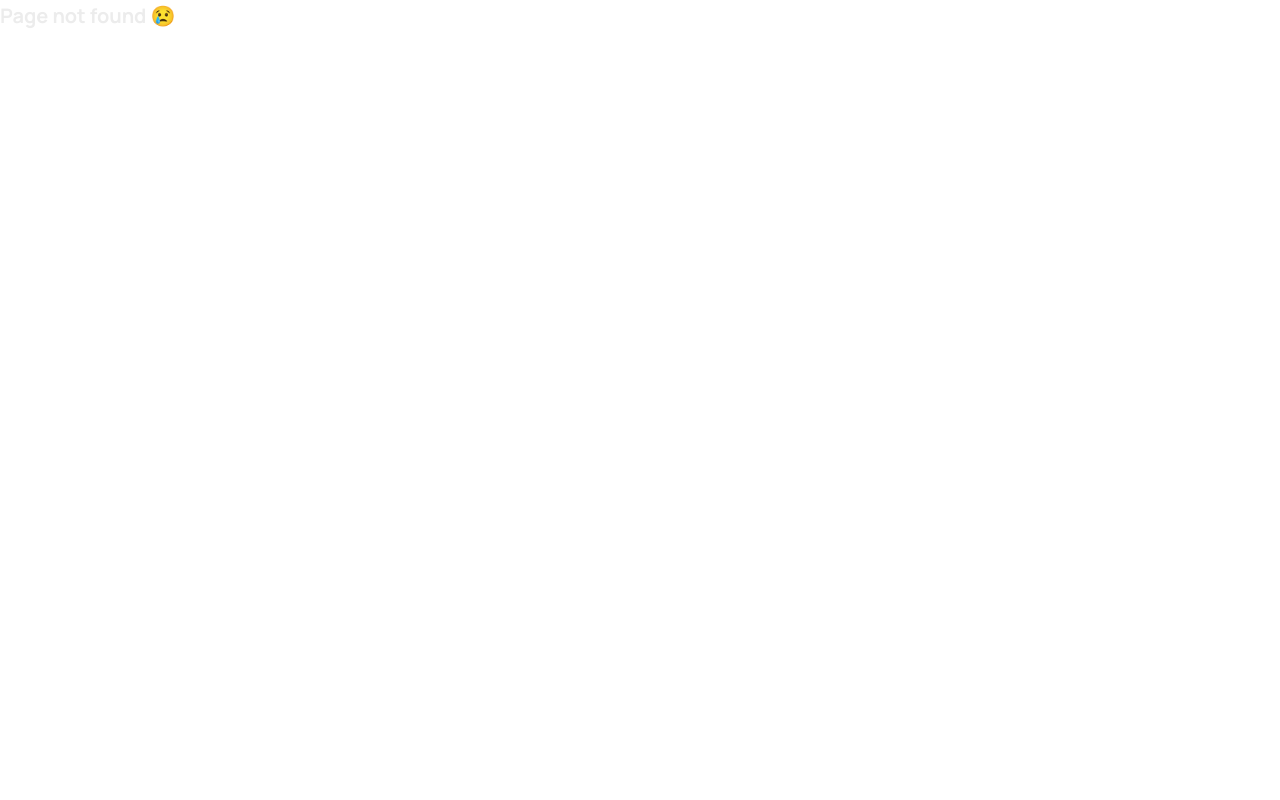
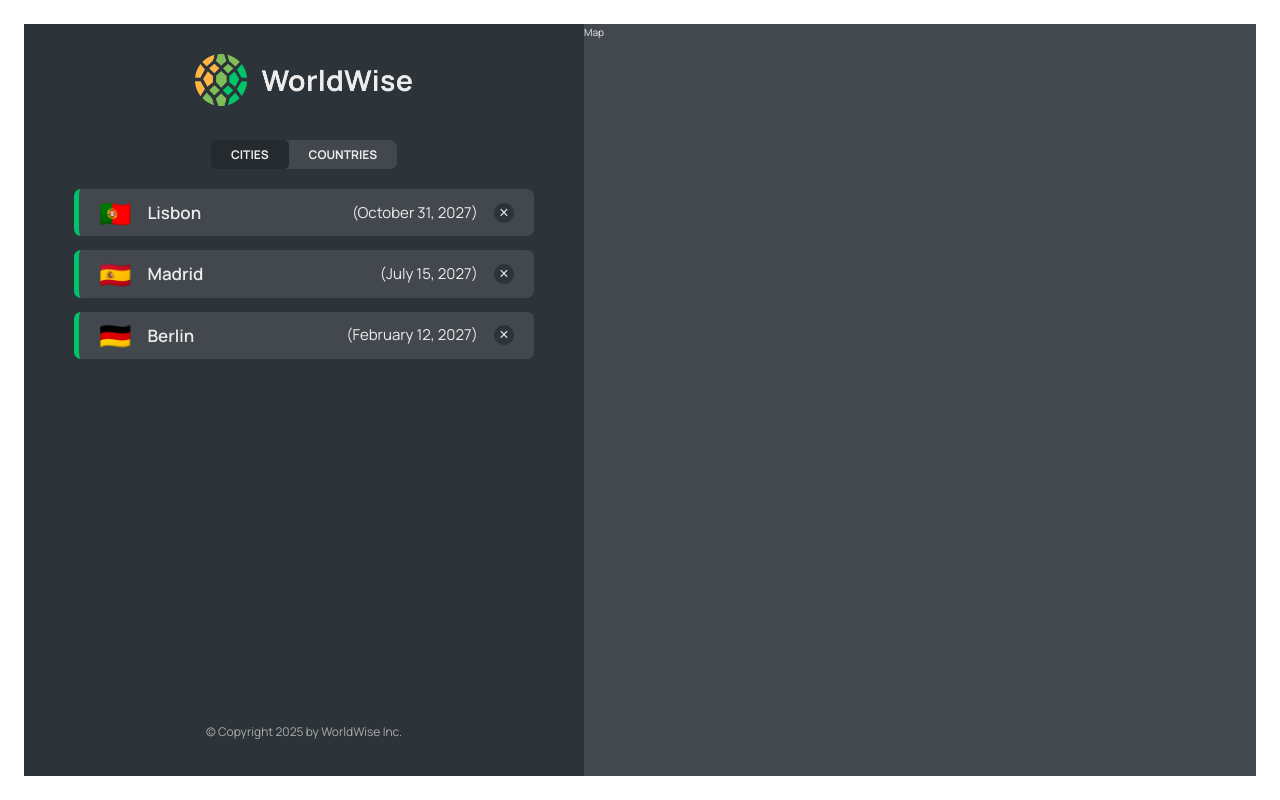
Before and after one commit to Urbork/worldwise, a React (Vite) app: page /app/cities in a window 1280 px wide. Before the commit this address had no page. Built offline with nearby package versions, Linux system fonts and the light colour scheme; data requests are answered from the project's data file.

Commit message:
cities list added

```diff
--- a/package.json
+++ b/package.json
@@ -7,9 +7,11 @@
     "dev": "vite",
     "build": "vite build",
     "lint": "eslint . --ext js,jsx --report-unused-disable-directives --max-warnings 0",
-    "preview": "vite preview"
+    "preview": "vite preview",
+    "server": "json-server --watch data/cities.json --port 8000"
   },
   "dependencies": {
+    "json-server": "^1.0.0-beta.3",
     "react": "^18.2.0",
     "react-dom": "^18.2.0",
     "react-router-dom": "^6.29.0"
--- a/src/App.jsx
+++ b/src/App.jsx
@@ -5,16 +5,50 @@
 import Homepage from "./pages/Homepage.jsx";
 import AppLayout from "./pages/AppLayout.jsx";
 import PageNotFound from "./pages/PageNotFound.jsx";
+import CityList from "./components/CityList.jsx";
+import { useEffect, useState } from "react";
+
+const BASE_URL = "http://localhost:8000";
 
 function App() {
+  const [cities, setCities] = useState([]);
+  const [isLoading, setIsLoading] = useState(false);
+
+  useEffect(function () {
+    async function fetchCities() {
+      try {
+        setIsLoading(true);
+        const res = await fetch(`${BASE_URL}/cities`);
+        const data = await res.json();
+        setCities(data);
+      } catch {
+        console.log("There was an error loading data...");
+      } finally {
+        setIsLoading(false);
+      }
+    }
+    fetchCities();
+  }, []);
+
   return (
     <BrowserRouter>
       <Routes>
-        <Route path="/" element={<Homepage />} />
+        <Route index element={<Homepage />} />
         <Route path="product" element={<Product />} />
         <Route path="pricing" element={<Pricing />} />
         <Route path="login" element={<Login />} />
-        <Route path="app" element={<AppLayout />} />
+        <Route path="app" element={<AppLayout />}>
+          <Route
+            index
+            element={<CityList cities={cities} isLoading={isLoading} />}
+          />
+          <Route
+            path="cities"
+            element={<CityList cities={cities} isLoading={isLoading} />}
+          />
+          <Route path="countries" element={<p>Countries</p>} />
+          <Route path="form" element={<p>Form</p>} />
+        </Route>
         <Route path="*" element={<PageNotFound />} />
       </Routes>
     </BrowserRouter>
--- a/src/components/AppNav.jsx
+++ b/src/components/AppNav.jsx
@@ -1,7 +1,19 @@
+import { NavLink } from "react-router-dom";
 import styles from "./AppNav.module.css";
 
 function AppNav() {
-  return <nav className={styles.nav}>App navigation</nav>;
+  return (
+    <nav className={styles.nav}>
+      <ul>
+        <li>
+          <NavLink to="cities">Cities</NavLink>
+        </li>
+        <li>
+          <NavLink to="countries">Countries</NavLink>
+        </li>
+      </ul>
+    </nav>
+  );
 }
 
 export default AppNav;
--- /dev/null
+++ b/src/components/CityItem.jsx
@@ -0,0 +1,24 @@
+import styles from "./CityItem.module.css";
+
+const formatDate = (date) =>
+  new Intl.DateTimeFormat("en", {
+    day: "numeric",
+    month: "long",
+    year: "numeric",
+  }).format(new Date(date));
+
+function CityItem({ city }) {
+  // console.log(city);
+  const { cityName, emoji, date } = city;
+
+  return (
+    <li className={styles.cityItem}>
+      <span className={styles.emoji}>{emoji}</span>
+      <h3 className={styles.name}>{cityName}</h3>
+      <time className={styles.date}>({formatDate(date)})</time>
+      <button className={styles.deleteBtn}>&times;</button>
+    </li>
+  );
+}
+
+export default CityItem;
--- /dev/null
+++ b/src/components/CityList.jsx
@@ -0,0 +1,23 @@
+import styles from "./CityList.module.css";
+import Spinner from "./Spinner.jsx";
+import Message from "./Message.jsx";
+import CityItem from "./CityItem.jsx";
+
+function CityList({ cities, isLoading }) {
+  if (isLoading) return <Spinner />;
+
+  if (!cities.length)
+    return (
+      <Message message="Add your first city by clicking on a city on the map" />
+    );
+
+  return (
+    <ul className={styles.cityList}>
+      {cities.map((city) => (
+        <CityItem key={city.id} city={city} />
+      ))}
+    </ul>
+  );
+}
+
+export default CityList;
--- a/src/components/Sidebar.jsx
+++ b/src/components/Sidebar.jsx
@@ -1,6 +1,7 @@
 import styles from "./Sidebar.module.css";
 import Logo from "./Logo.jsx";
 import AppNav from "./AppNav.jsx";
+import { Outlet } from "react-router-dom";
 
 function Sidebar() {
   return (
@@ -8,7 +9,8 @@
       <Logo />
       <AppNav />
 
-      <p>List of cities</p>
+      {/* <p>List of cities</p> */}
+      <Outlet />
 
       <footer className={styles.footer}>
         <p className={styles.copyright}>
```
Also changed, not shown: 1 other file (tests, documents, lock files or other folders).
